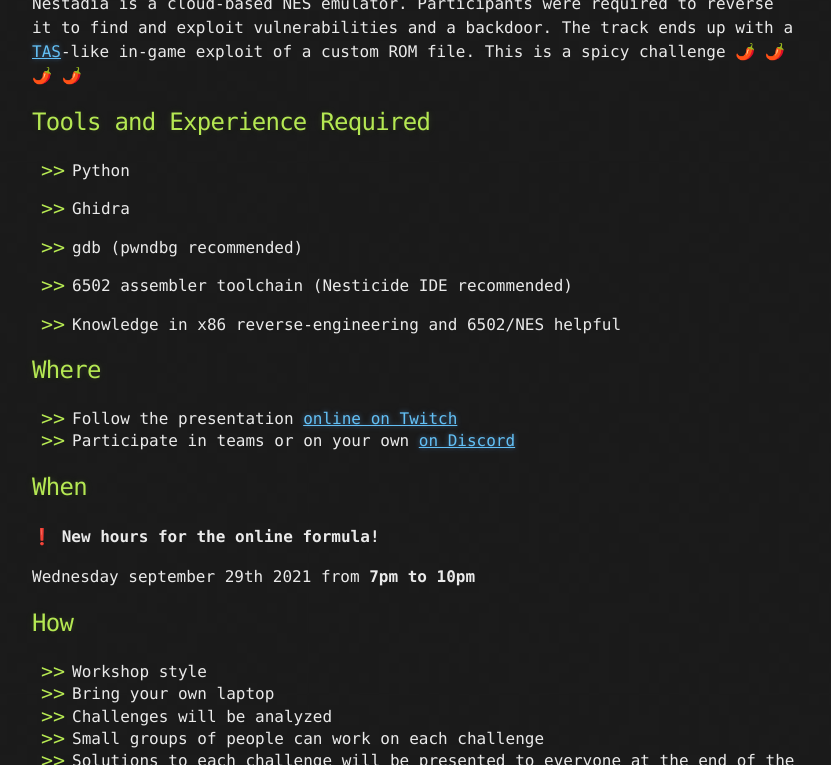
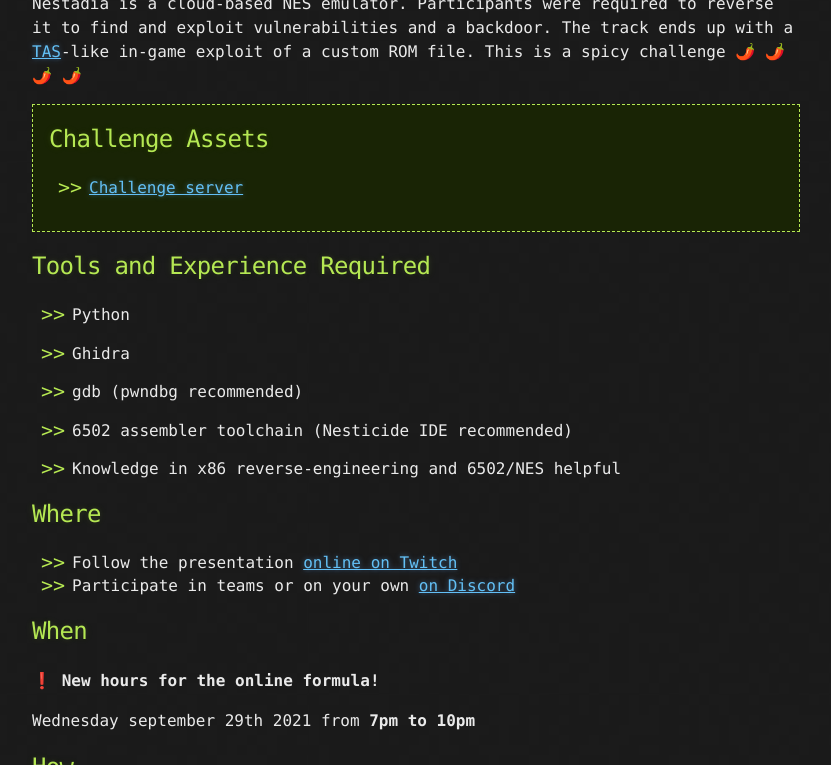
Before and after one commit to montrehack/montrehack.github.com, a Jekyll site: the page built from _posts/2021-09-29-northsec-2021-nestadia.md, in a window 1280 px wide and 900 px high, scrolled down 767 px, cut to the strip 135-900 px from the top of the window. Shown: the whole strip, without its empty margins (224-1055 px from the left). Built offline with Jekyll 4.4.1, drawn with Linux system fonts in a browser that asks for light colours; emoji names are drawn with the system emoji font; some of the changed text lies outside the part shown.

Commit message:
oops challenge assets were not in the template I used

```diff
--- a/_posts/2021-09-29-northsec-2021-nestadia.md
+++ b/_posts/2021-09-29-northsec-2021-nestadia.md
@@ -54,6 +54,16 @@ The next edition of Montrehack will be held on {{ page.date_long_en }}.
 
 {{ page.description_en }}
 
+{% if page.challenge_assets %}
+{::options parse_block_html="true" /}
+<div class="assets">
+## Challenge Assets
+{% for asset in page.challenge_assets %}
+* [{{ asset.name }}]({{ asset.url}})
+{% endfor %}
+</div>
+{% endif %}
+
 {% if page.archived_assets %}
 {::options parse_block_html="true" /}
 <div class="archives">
@@ -108,6 +118,16 @@ La prochaine édition de Montréhack aura lieu {{ page.date_long_fr }}.
 
 {{ page.description_fr }}
 
+{% if page.challenge_assets %}
+{::options parse_block_html="true" /}
+<div class="assets">
+## Challenge Assets
+{% for asset in page.challenge_assets %}
+* [{{ asset.name }}]({{ asset.url}})
+{% endfor %}
+</div>
+{% endif %}
+
 {% if page.archived_assets %}
 {::options parse_block_html="true" /}
 <div class="archives">
```
